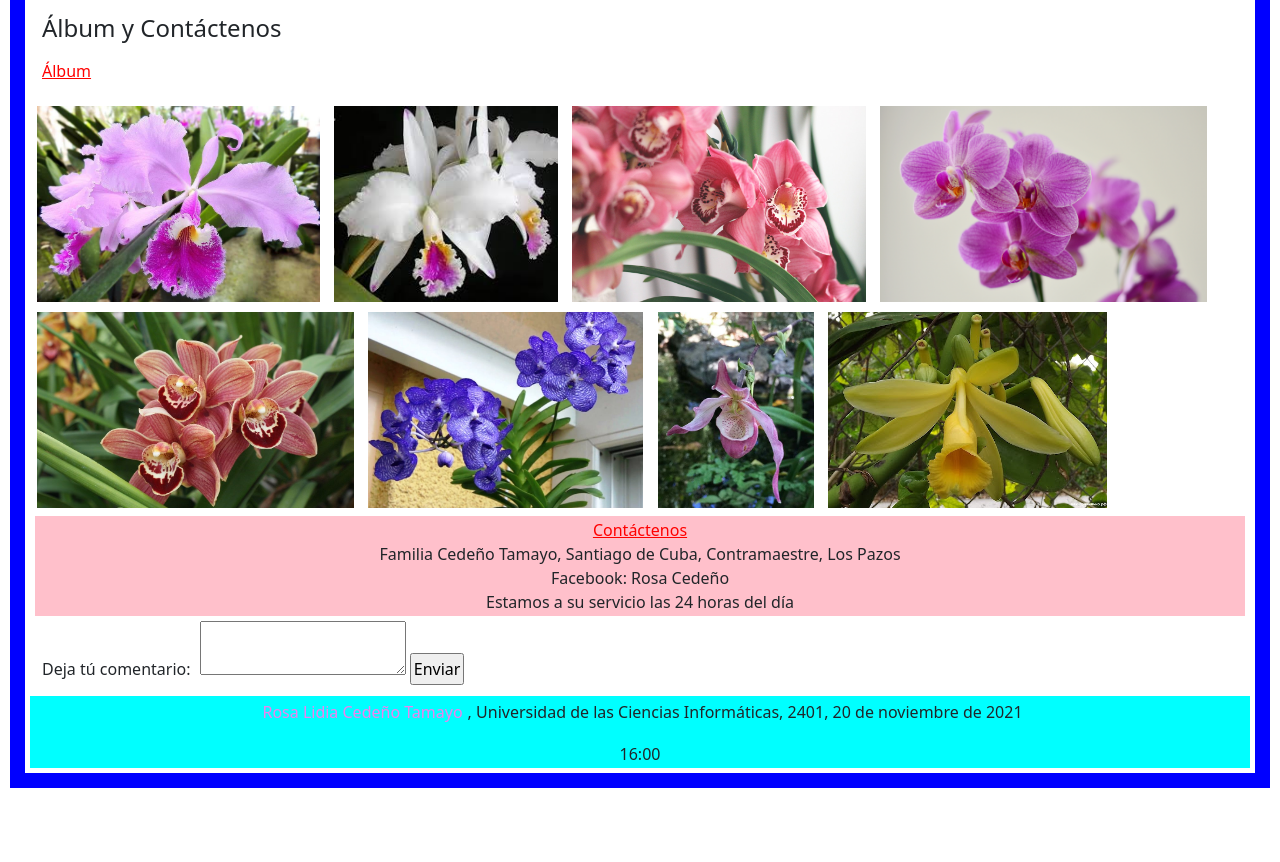
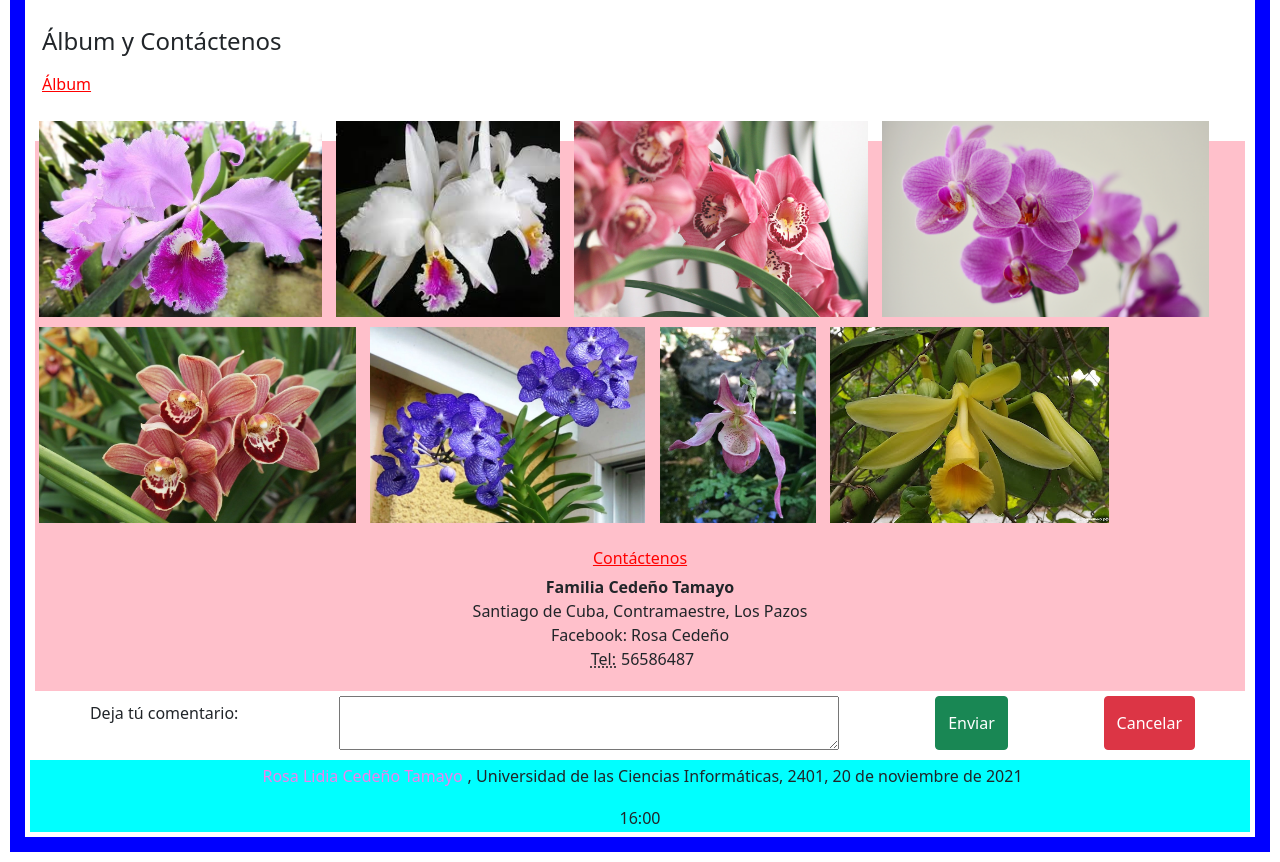
Before and after one commit to rosalct/p5-web, a plain HTML site: page index.html in a window 1280 px wide. Shown: the part 1846-2708 px from the top of the page. Before the commit the page ends 2644 px from the top, so only its background shows below. Drawn offline with nearby package versions, Linux system fonts and the light colour scheme.

Commit message:
Add files via upload

```diff
--- a/estilo.css
+++ b/estilo.css
@@ -7,12 +7,8 @@ and open the template in the editor.
     Created on : 26-nov-2021, 3:09:08
     Author     : Casa
 */
-/* selector universal*/
-* {
-   margin: 3px;
-   padding: 2px;
-}
-ul{                                                /* barra de navegación*/
+
+ul{                                                /* barra de navegaci�n*/
     list-style-type: none;
     margin: 0px;
     padding: 0px;
@@ -69,6 +65,7 @@ video{
 
 q{
     color: black;
+
 }
 
 body{                                                              /*   selector etiqueta */
@@ -105,3 +102,20 @@ footer{
     text-align: center;
 
 }
+
+form {
+    display: flex;
+    justify-content: space-around;
+}
+
+textarea {
+    width: 500px;
+}
+
+figure{
+   float: left;
+   }
+
+   figure img:hover{
+       -webkit-transform: scale(1.2);
+   }
--- a/index.html
+++ b/index.html
@@ -8,17 +8,18 @@ and open the template in the editor.
     <head>
         <meta charset="UTF-8">
         <meta name="viewport" content="width=device-width, initial-scale=1.0">
-        <link rel="stylesheet" href="normalize.css" />
+        <!-- <link rel="stylesheet" href="normalize.css" /> -->
         <link rel="stylesheet"  href="estilo.css" />
-        <link rel="stylesheet"  href="./bootstrap/css/bootstrap.min.css" />
+        <link rel="stylesheet"  href="./bootstrap/css/bootstrap.min.css">
         <title>Orquídeas de Rosa</title>
     </head>
      <body>
         <div id="container">
+            <figure>
         <img src="imagen/img1.jpg" alt="orq" height="250">
         <img src="imagen/img2.jpg"  alt="orq" height="250">
         <img src="imagen/img6.jpg" alt="orq" height="250">    <br> <br>
-
+            </figure>
 
         <header>
             <h1 class="text-primary"> Amo las orquídeas </h1>
@@ -141,6 +142,7 @@ Es  Amor, afecto, admiración y cariño .
             <p>
                 <ins id="Álbum">Álbum</ins>
             </p>
+            <figure>
              <img src="imagen/img11.jpg" alt="orq" height="200">
              <img src="imagen/img3.jpg" alt="orq" height="200">
             <img src="imagen/img4.jpg"  alt="orq" height="200">
@@ -149,16 +151,24 @@ Es  Amor, afecto, admiración y cariño .
             <img src="imagen/img8.jpg"  alt="orq" height="200">
             <img src="imagen/img9.jpeg"  alt="orq" height="200">
             <img src="imagen/img10.jpg"  alt="orq" height="200">
-
+            </figure>
             <br>
 
             <aside>
                 <ins id="Contáctenos"> Contáctenos </ins>     <br>
 
-                Familia Cedeño Tamayo, Santiago de Cuba, Contramaestre, Los Pazos  <br>
+                <address>
+                    <strong>Familia Cedeño Tamayo</strong><br>
+                     Santiago de Cuba, Contramaestre, Los Pazos  <br>
+                    Facebook: Rosa Cedeño    <br>
+                    <abbr title="Phone">Tel:</abbr>56586487
+                </address>
+
+
+              <!--  Familia Cedeño Tamayo, Santiago de Cuba, Contramaestre, Los Pazos  <br>
                     Facebook: Rosa Cedeño    <br>
 
-                Estamos a su servicio las 24 horas del día
+                Estamos a su servicio las 24 horas del día   -->
             </aside>
 
 
@@ -166,7 +176,8 @@ Es  Amor, afecto, admiración y cariño .
 
            <label > Deja tú comentario:</label>
         <textarea id="search" name="comenta"></textarea>
-        <input class="sendButton" type="button" value="Enviar">
+        <input class="btn btn-success" type="button" value="Enviar">
+        <input class="btn btn-danger" type="button" value="Cancelar">
 
         </form>
         </section>
@@ -176,6 +187,6 @@ Es  Amor, afecto, admiración y cariño .
             <time>16:00  </time>                           <!--para la hora o fecha -->
         </footer>
         </div>
-       <script src="./bootstrap/js/bootstrap.min.js"></script>
+        <script src="./bootstrap/js/bootstrap.min.js"></script>
     </body>
 </html>
```
